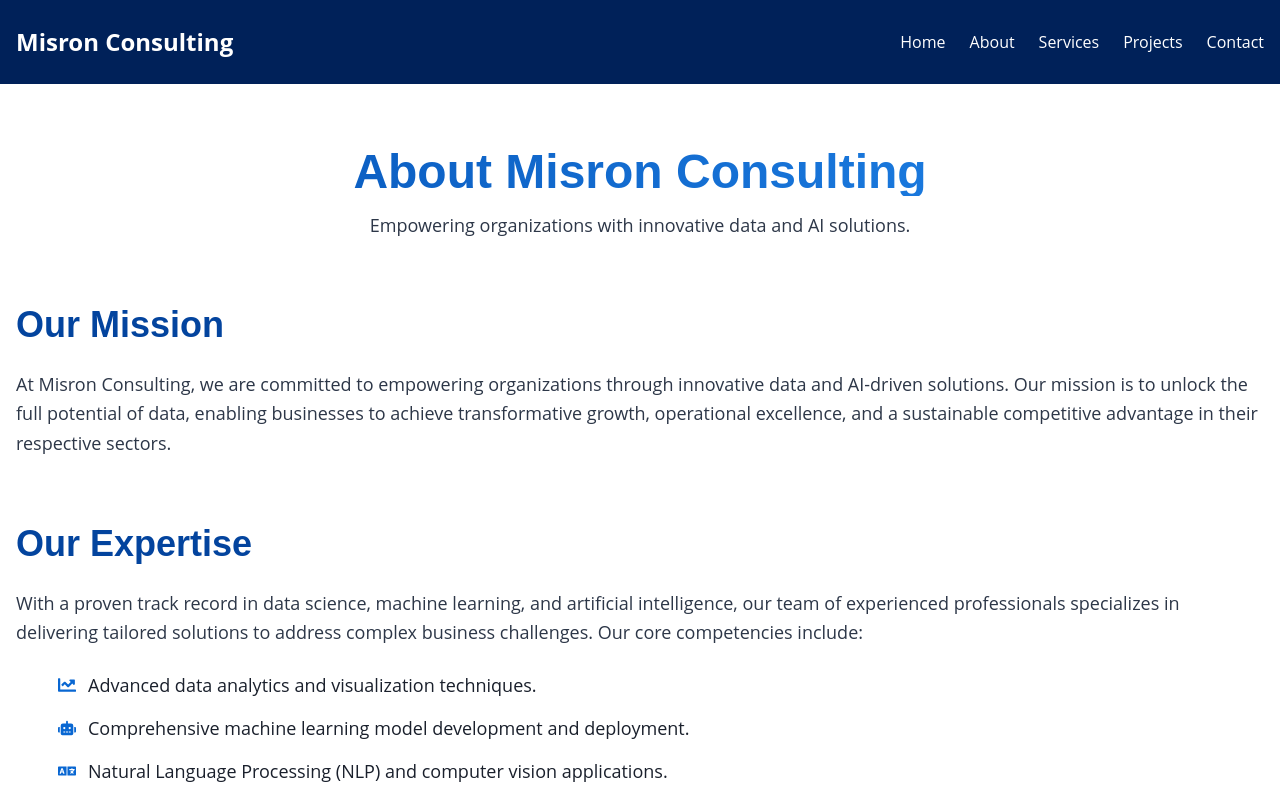
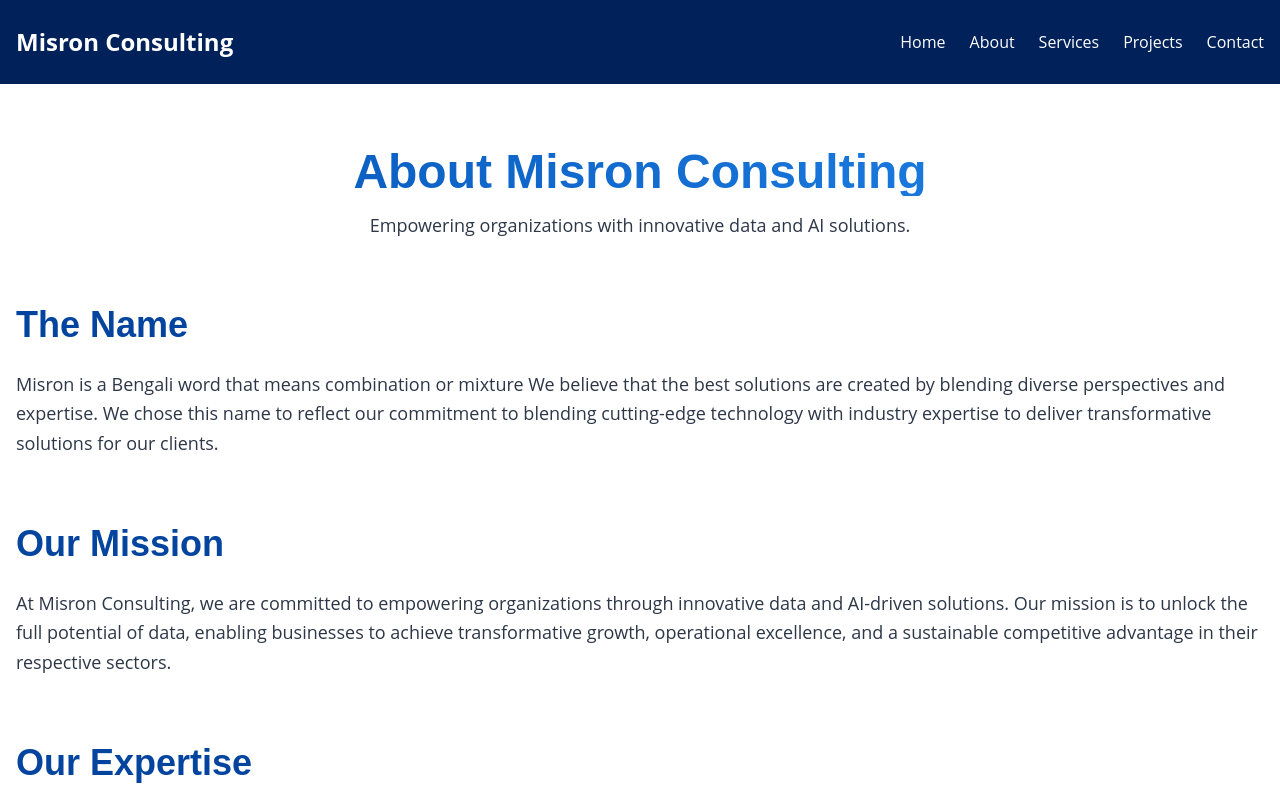
Before and after one commit to ambarishg/misron-consulting---azure, a React (Vite) app: page /about in a window 1280 px wide. Shown: the top 800 px of the page. Built offline with nearby package versions, Linux system fonts and the light colour scheme.

Commit message:
Home Page changed

```diff
--- a/src/pages/About.jsx
+++ b/src/pages/About.jsx
@@ -40,6 +40,26 @@ const About = () => {
           </Heading>
           <Text fontSize="lg" color={textColor} mt={4}>
             Empowering organizations with innovative data and AI solutions.
+          </Text>
+        </MotionBox>
+
+        {/* Mission Section */}
+        <MotionBox
+          initial={{ opacity: 0, y: 20 }}
+          animate={{ opacity: 1, y: 0 }}
+          transition={{ duration: 0.8, delay: 0.2 }}
+        >
+          <Heading as="h2" size="xl" mb={6} color={headingColor}>
+            The Name
+          </Heading>
+          <Text fontSize="lg" color={textColor} lineHeight="tall">
+            Misron is a Bengali word that means combination or mixture
+            We believe that the best solutions are created by blending
+            diverse perspectives and expertise.
+            We chose this name to reflect our commitment to
+            blending cutting-edge technology with
+            industry expertise to deliver
+            transformative solutions for our clients.
           </Text>
         </MotionBox>
 
```
